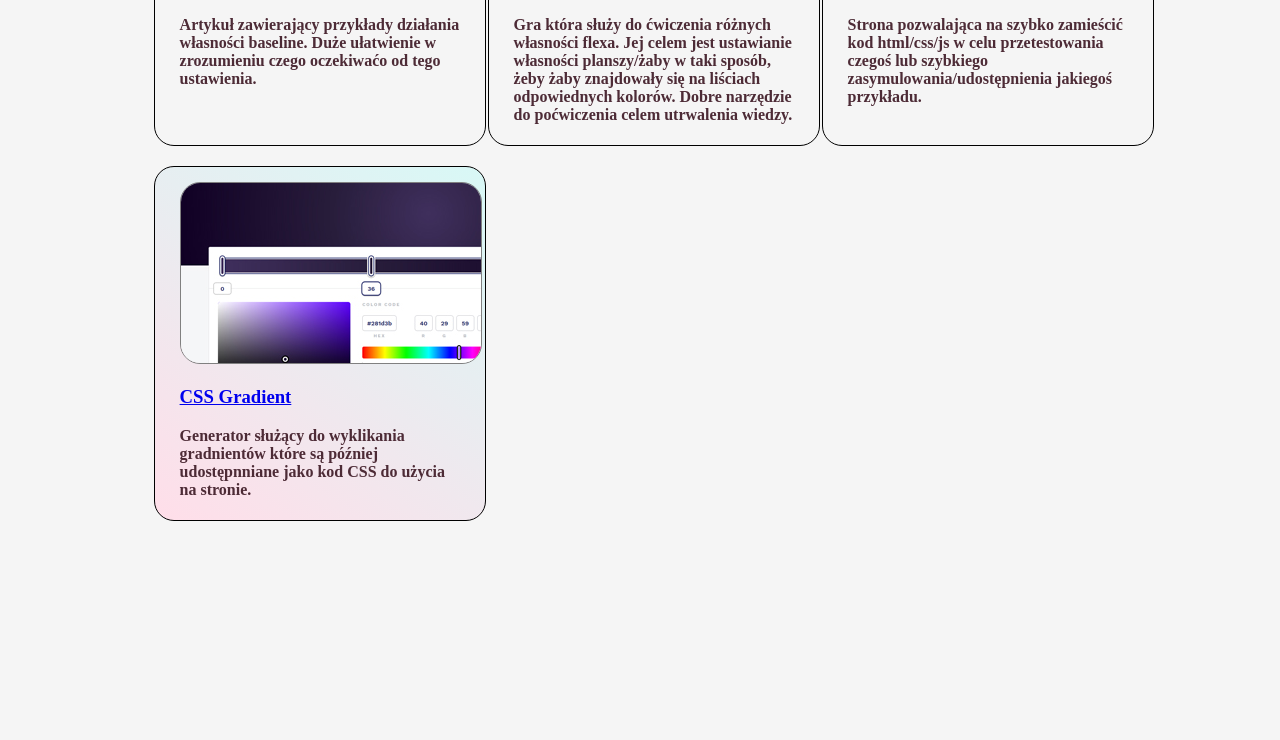
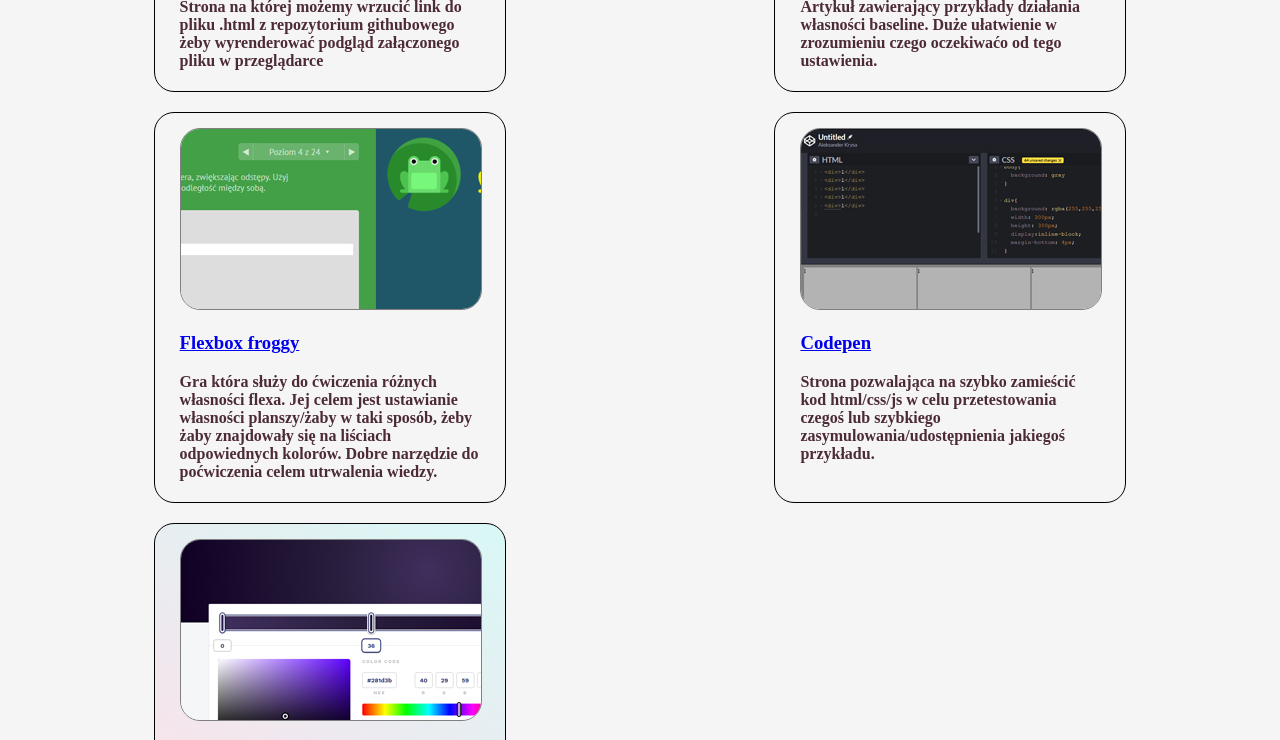
Before and after one commit to SalamanderKrajza/frontend-homepage, a plain HTML site: page library.html in a window 1280 px wide. Shown: the part 1400-2140 px from the top of the page. Before the commit the page ends 1931 px from the top, so only its background shows below. Drawn offline with Linux system fonts and the light colour scheme.

Commit message:
Remove min/max width for main, add for article
This changes is made for flex (atm in library.html). With given
min-width for main flex didn't wrap elements while resolution is small.

This webpage now dont looks good in higher resolutions and needs to be
fixed when @media would be known =)

```diff
--- a/styles.css
+++ b/styles.css
@@ -33,8 +33,8 @@
 
 .main {
   margin: auto 12%; /* Should be smaller if device width is small */
-  min-width: 1000px;
-  max-width: 1714px;
+  /* min-width: 1000px;  Removed to make flex working in library.html
+  max-width: 1714px;  */
 }
 
 /* -----------------------Settings for TOP image/text/link----------------------- */
@@ -160,6 +160,7 @@
   border-radius: 20px;
   margin: 5px 3%;
   padding: 0px 25px 5px 25px;
+  min-width: 300px;
 }
 
 .article--red {
```
